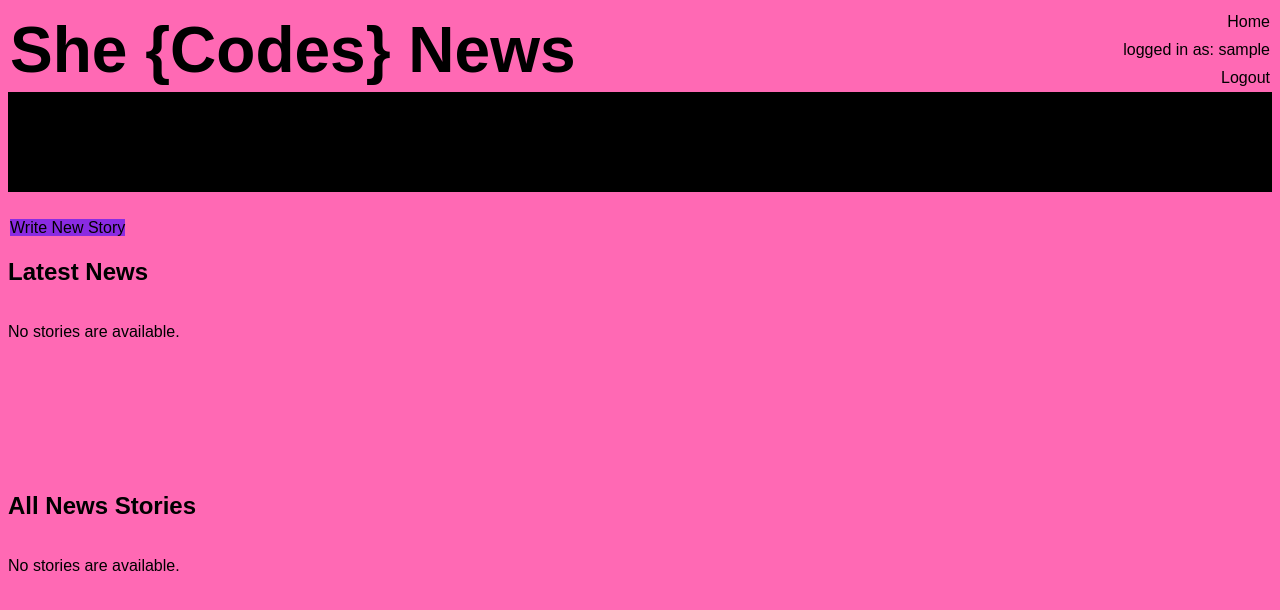
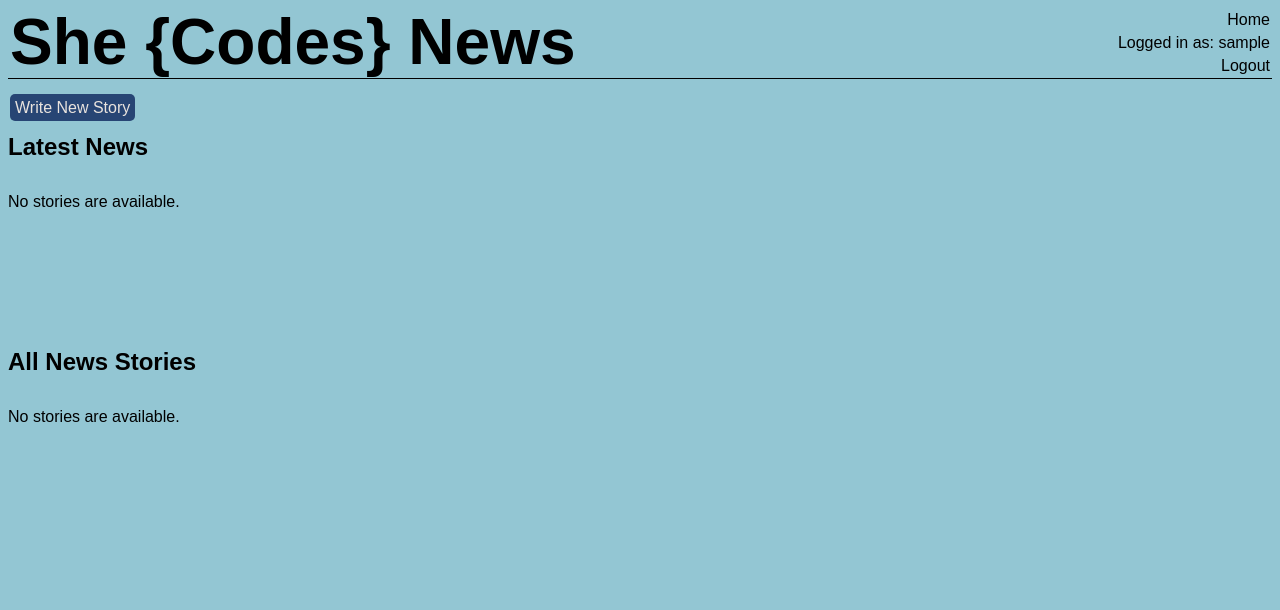
Before and after one commit to Lyndallh/she_codes_news, a Django app: page /news/ in a window 1280 px wide. Shown: the top 610 px of the page. Run offline with Django 4.2, Linux system fonts and the light colour scheme; the visitor is signed in with stand-in values (Sample User, id 1); data that the repository does not hold is empty; parts of the project's set-up code (start-up, migrations or seed data) failed here and were passed over; some web fonts are replaced.

Commit message:
css styling

```diff
--- a/she_codes_news/news/templates/news/createStory.html
+++ b/she_codes_news/news/templates/news/createStory.html
@@ -5,6 +5,6 @@
     <form action="" method="post">
         {% csrf_token %}
         {{ form.as_p }}
-        <input type="submit" value="submit">
+        <input type="submit" value="Submit">
     </form>
 {% endblock %}
--- a/she_codes_news/static/styles.css
+++ b/she_codes_news/static/styles.css
@@ -1,12 +1,20 @@
 @import url('https://fonts.googleapis.com/css2?family=Montserrat+Subrayada:wght@700&display=swap');
+:root {
+    --black: #2A2935;
+    --darkblue: #274574;
+    --teal-dark: #086E8D;
+    --teal-light: #93C6D3;
+    --lightblue: #EAFCFB;
+    --sand: #E9E3DE;
+}
 
 
 html{
     font-size: 1rem;
-    line-height: 1.5rem;
+    line-height: 1.2rem;
 }
 body {
-    background-color: hotpink;
+    background-color: #93C6D3;
     font-family: 'Rubik', sans-serif;
 
 }
@@ -15,7 +23,7 @@ header {
     display: flex;
     align-items: center;
     justify-content: space-between;
-    border-bottom: 100px solid #000;
+    border-bottom: 1px solid #000;
 }
 
 /* img {
@@ -64,5 +72,30 @@ a, p {
 }
 
 #new-story{
-    background-color: blueviolet;
+    background-color: var(--darkblue);
+    padding: 5px;
+    border-radius: 5px;
+    color: #E9E3DE;
 }
+
+input, textarea{
+    background-color: var(--sand);
+    border-color: var(--darkblue);
+    border-radius: 5px;
+    border-width: 1px;
+    font-size: 16px;
+    font-family: 'Rubik', sans-serif;
+}
+
+form{
+    display: flex;
+    flex-flow: column wrap;
+    justify-content: flex-start ;
+    align-items: flex-start;
+
+}
+
+p{
+    display: flex;
+    flex-flow: column wrap;
+}
--- a/she_codes_news/templates/nav.html
+++ b/she_codes_news/templates/nav.html
@@ -1,7 +1,7 @@
 <nav>
     <a href="{% url 'news:index' %}">Home</a>
     {% if request.user.is_authenticated %}
-        <a href="#">logged in as: {{ user.username }}</a>
+        <a href="#">Logged in as: {{ user.username }}</a>
         <a href="{% url 'logout' %}">Logout</a>
 
     {% else %}
```
